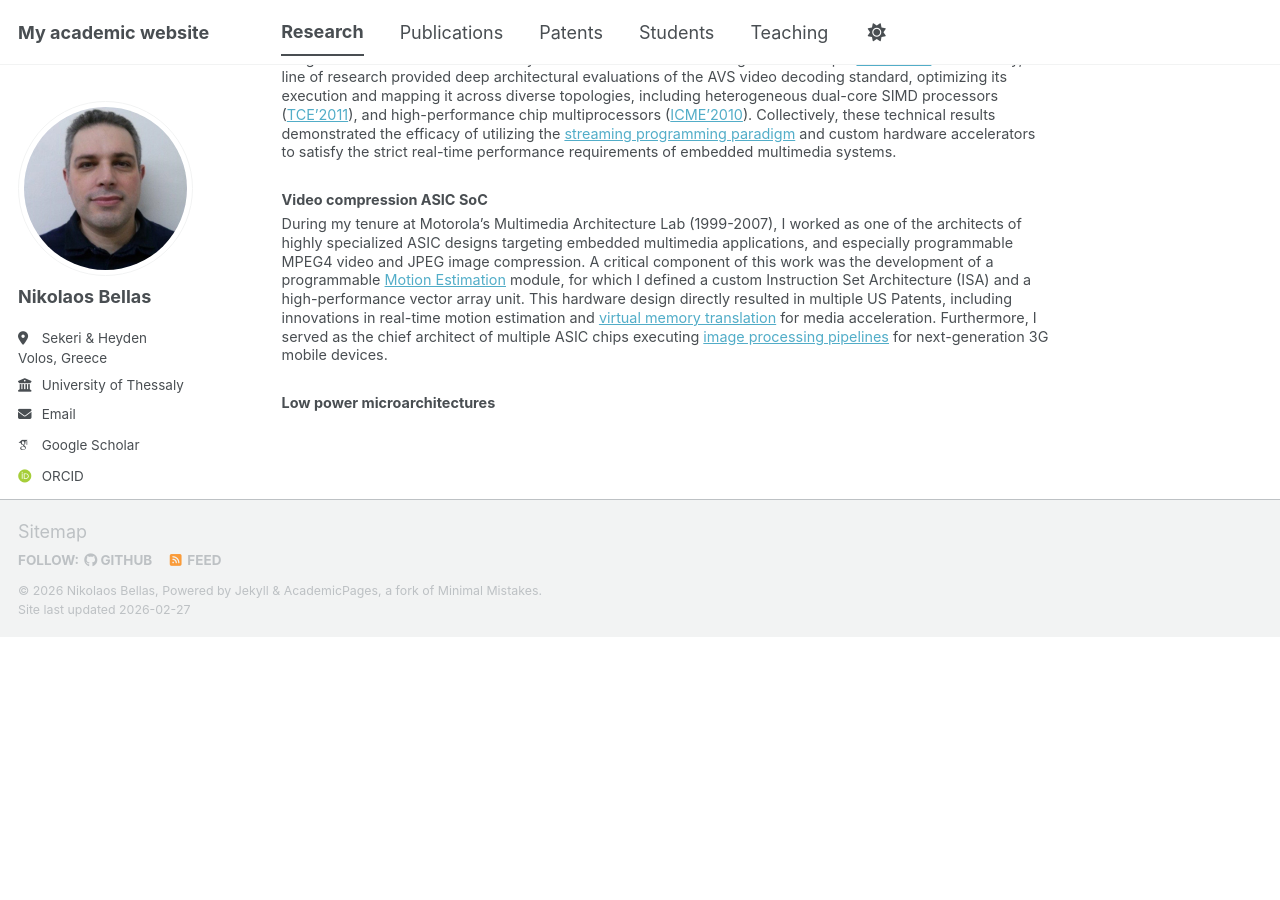
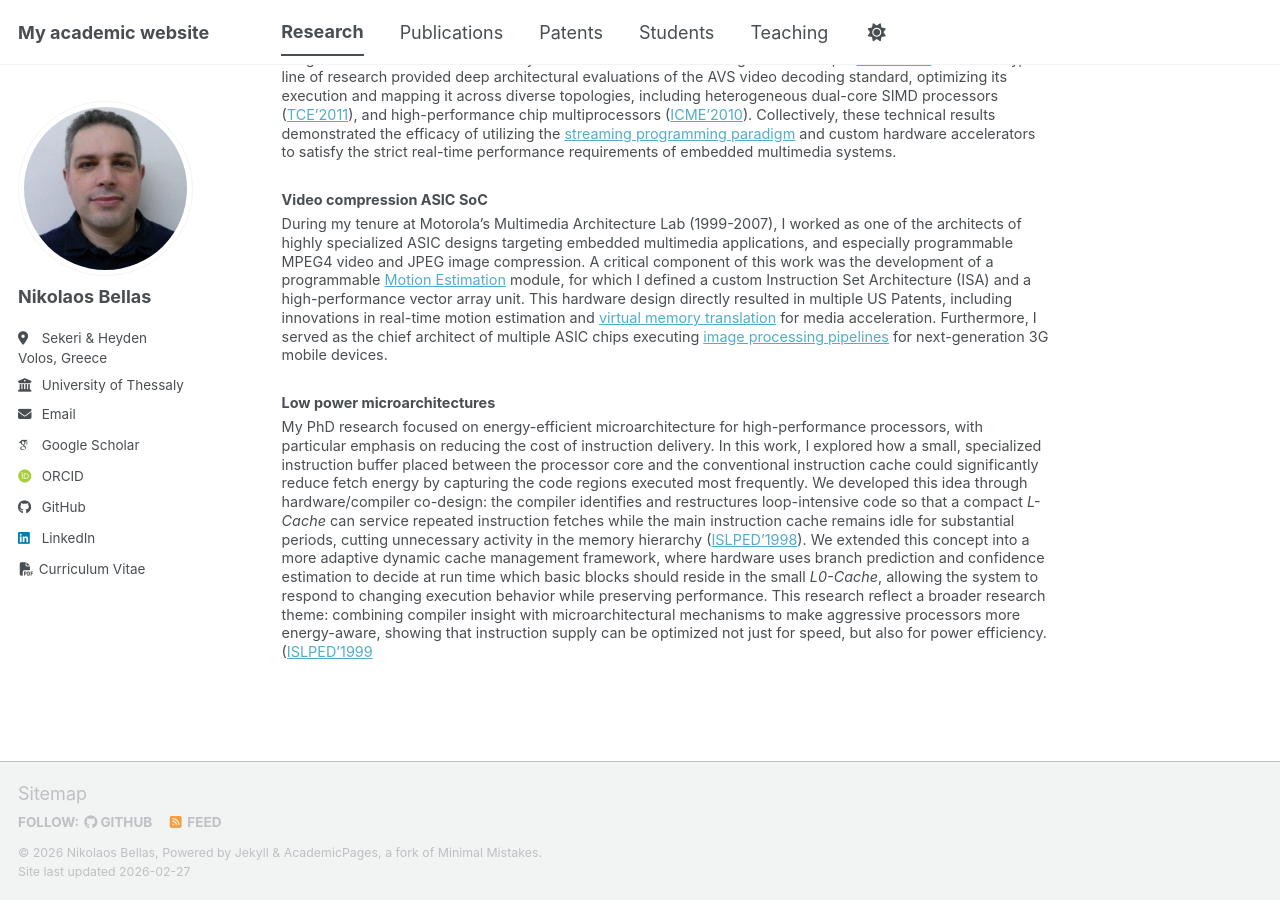
Before and after one commit to nbellas/nbellas.github.io, a Jekyll site: the page built from _pages/research.md, in a window 1280 px wide and 900 px high, scrolled down 4211 px. Built offline with Jekyll 4.4.1, drawn with Linux system fonts in a browser that asks for light colours; some web fonts are replaced; a script bundle is joined from its source files by our own code; library files that are not in the unit come from our copies; before the commit the page ends 4848 px from its top, so only the background shows below that.

Commit message:
Update research.md

```diff
--- a/_pages/research.md
+++ b/_pages/research.md
@@ -93,4 +93,7 @@
 
 <h3>Low power microarchitectures</h3>
 
+My PhD research focused on energy-efficient microarchitecture for high-performance processors, with particular emphasis on reducing the cost of instruction delivery. In this work, I explored how a small, specialized instruction buffer placed between the processor core and the conventional instruction cache could significantly reduce fetch energy by capturing the code regions executed most frequently. We developed this idea through hardware/compiler co-design: the compiler identifies and restructures loop-intensive code so that a compact *L-Cache* can service repeated instruction fetches while the main instruction cache remains idle for substantial periods, cutting unnecessary activity in the memory hierarchy ([ISLPED'1998](/files/C2.ISLPED_1998.pdf)).  We extended this concept into a more adaptive dynamic cache management framework, where hardware uses branch prediction and confidence estimation to decide at run time which basic blocks should reside in the small *L0-Cache*, allowing the system to respond to changing execution behavior while preserving performance.  This research reflect a broader research theme: combining compiler insight with microarchitectural mechanisms to make aggressive processors more energy-aware, showing that instruction supply can be optimized not just for speed, but also for power efficiency. ([ISLPED'1999](/files/C4.ISLPED_1999.pdf)
+
+
 </div>
```
